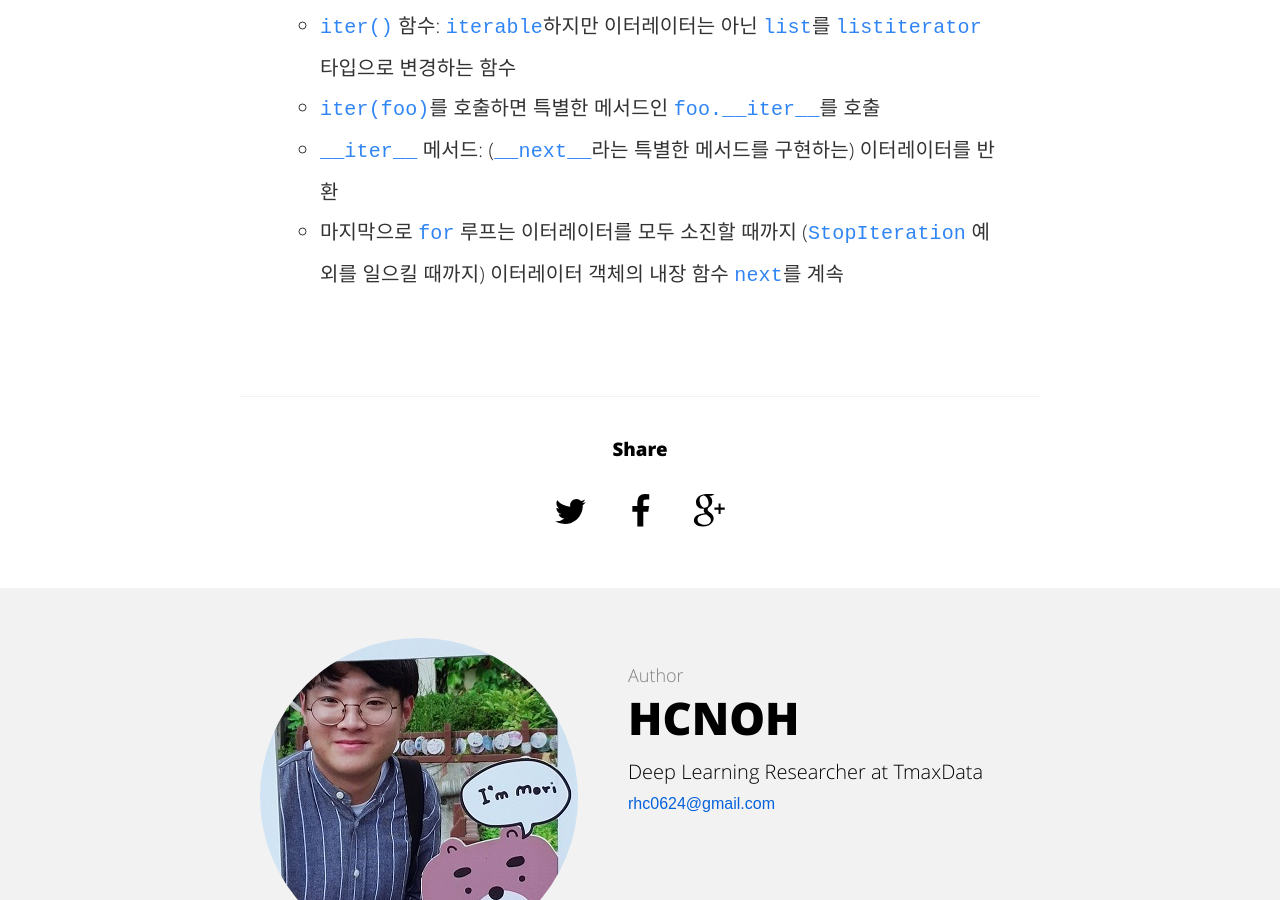
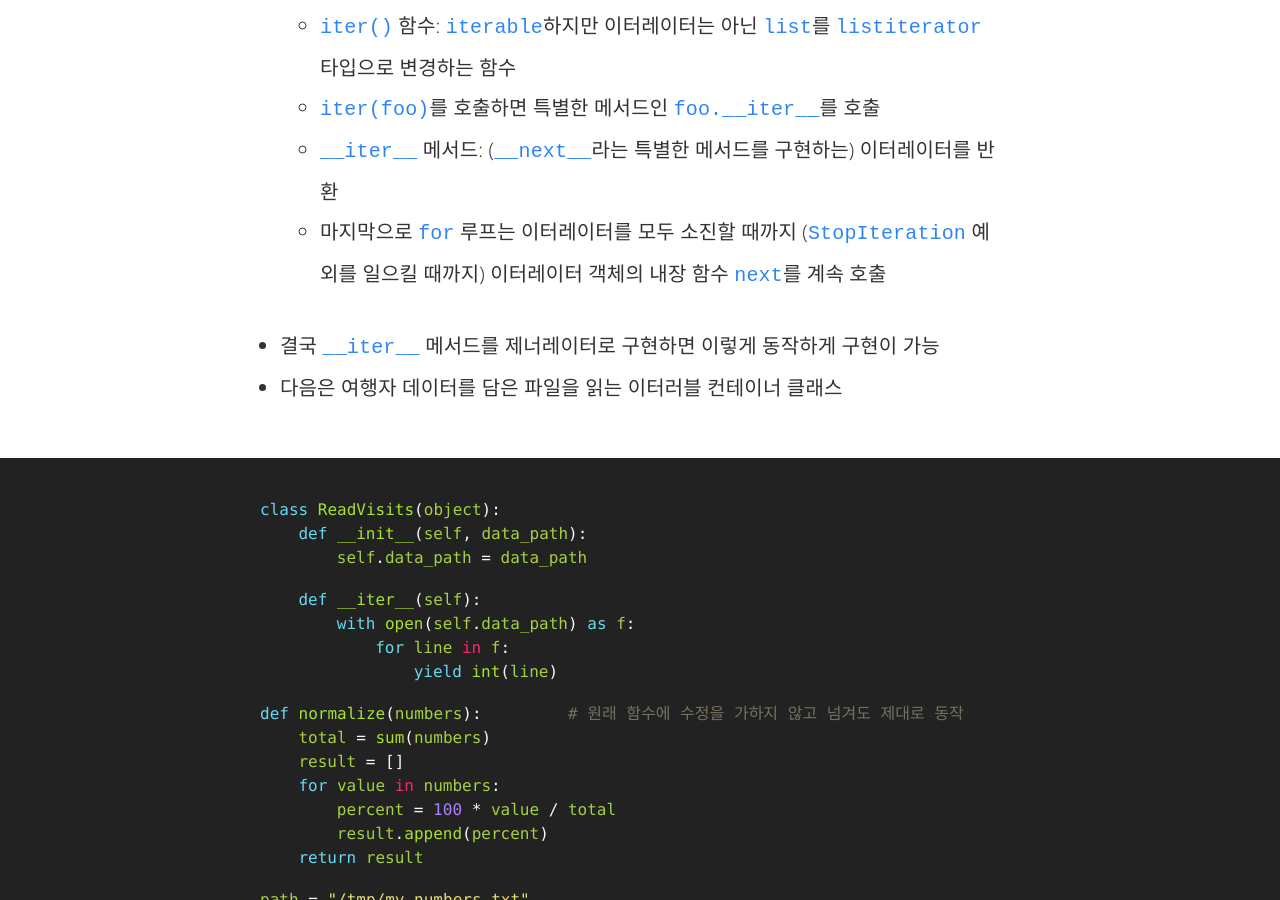
Before and after one commit to hcnoh/blog-prev, a Jekyll site: the page built from _posts/2018-09-27-effective-python-way17.md, in a window 1280 px wide and 900 px high, scrolled down 4915 px. Built offline with Jekyll 4.4.1, drawn with Linux system fonts in a browser that asks for light colours; comment, search, counter and statistics services are not loaded; some of the changed text lies outside the part shown.

Commit message:
Update 2018-09-27-effective-python-way17.md

```diff
--- a/_posts/2018-09-27-effective-python-way17.md
+++ b/_posts/2018-09-27-effective-python-way17.md
@@ -120,4 +120,32 @@ print(percentages)
     - `iter()` 함수: `iterable`하지만 이터레이터는 아닌 `list`를 `listiterator` 타입으로 변경하는 함수
     - `iter(foo)`를 호출하면 특별한 메서드인 `foo.__iter__`를 호출
     - `__iter__` 메서드: (`__next__`라는 특별한 메서드를 구현하는) 이터레이터를 반환
-    - 마지막으로 `for` 루프는 이터레이터를 모두 소진할 때까지 (`StopIteration` 예외를 일으킬 때까지) 이터레이터 객체의 내장 함수 `next`를 계속
+    - 마지막으로 `for` 루프는 이터레이터를 모두 소진할 때까지 (`StopIteration` 예외를 일으킬 때까지) 이터레이터 객체의 내장 함수 `next`를 계속 호출
+- 결국 `__iter__` 메서드를 제너레이터로 구현하면 이렇게 동작하게 구현이 가능
+- 다음은 여행자 데이터를 담은 파일을 읽는 이터러블 컨테이너 클래스
+{% highlight python %}
+class ReadVisits(object):
+    def __init__(self, data_path):
+        self.data_path = data_path
+
+    def __iter__(self):
+        with open(self.data_path) as f:
+            for line in f:
+                yield int(line)
+
+def normalize(numbers):         # 원래 함수에 수정을 가하지 않고 넘겨도 제대로 동작
+    total = sum(numbers)
+    result = []
+    for value in numbers:
+        percent = 100 * value / total
+        result.append(percent)
+    return result
+
+path = "/tmp/my_numbers.txt"
+visits = ReadVisits(path)
+percentages = normalize(visits)
+print(percentages)
+
+>>>
+[11.538461538461538, 26.923076923076923, 61.53846153846154]
+{% endhighlight %}
```
